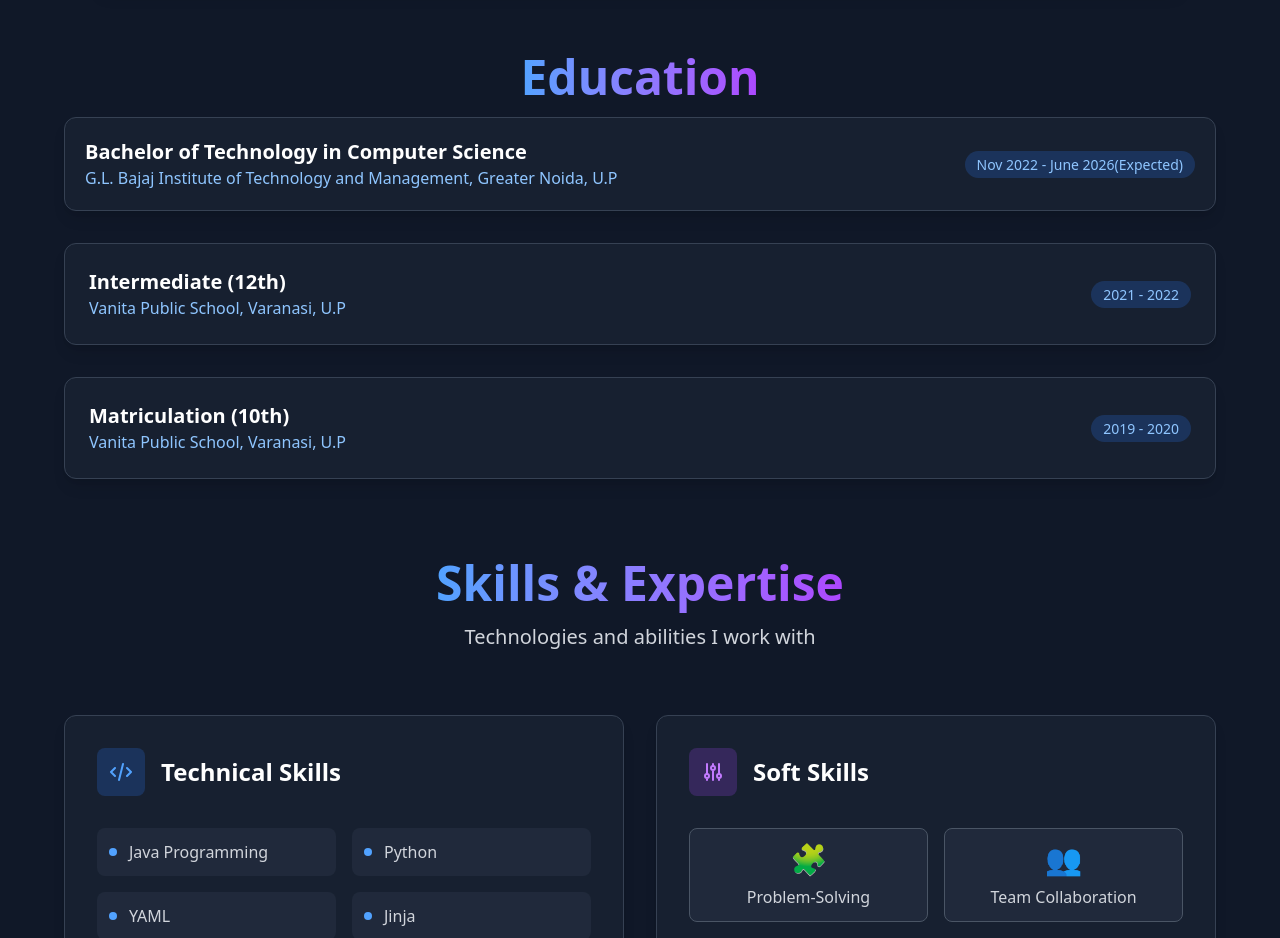
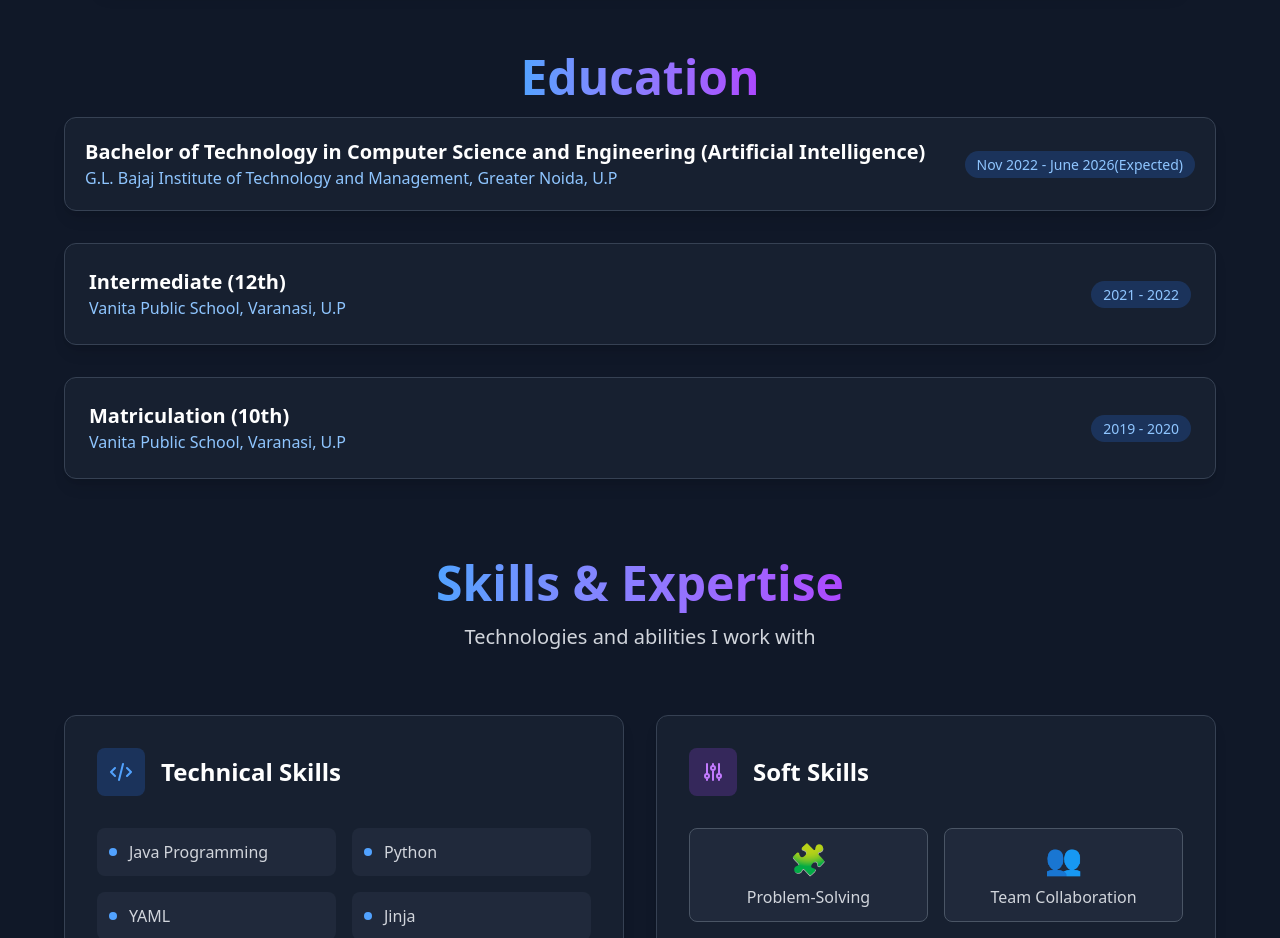
Before and after one commit to yashsrivastavaaa/Portfolio, a React (Vite) app: page / in a window 1280 px wide. Shown: the part 1260-2198 px from the top of the page. Built offline with nearby package versions, Linux system fonts and the light colour scheme.

Commit message:
Update About.jsx

```diff
--- a/src/components/pages/About.jsx
+++ b/src/components/pages/About.jsx
@@ -98,7 +98,7 @@ const About = () => {
               <div className="flex flex-col md:flex-row md:items-center md:justify-between">
                 <div>
                   <h4 className="text-xl font-semibold">
-                    Bachelor of Technology in Computer Science
+                    Bachelor of Technology in Computer Science and Engineering (Artificial Intelligence)
                   </h4>
                   <p className="text-blue-300">
                     G.L. Bajaj Institute of Technology and Management, Greater
```
